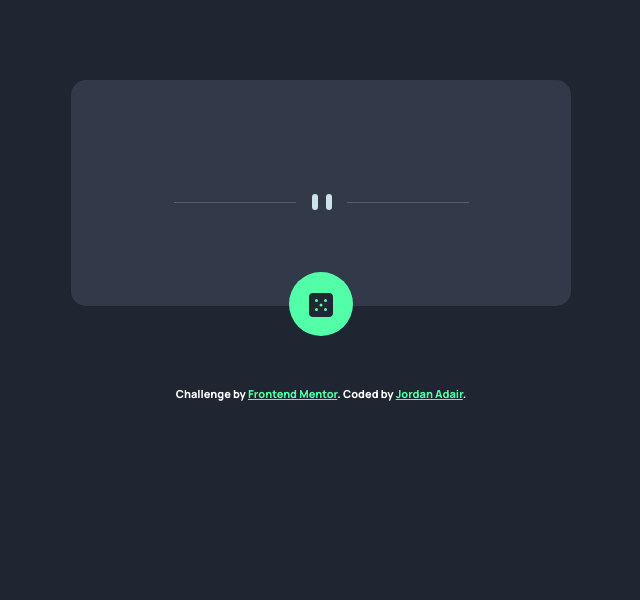
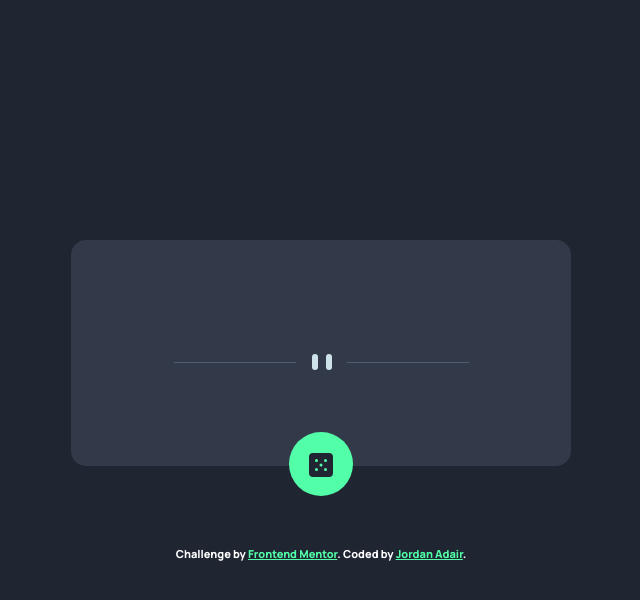
Before and after one commit to JordanAdair/advice-generator-app-main, a website: page advice-generator-app-main/index.html in a window 1280 px wide. Shown: the whole page, without its empty margins (319-959 px from the left). Drawn offline with nearby package versions, Linux system fonts and the light colour scheme; no server answers.

Commit message:
Adjusted spacing

```diff
--- a/advice-generator-app-main/styles.css
+++ b/advice-generator-app-main/styles.css
@@ -48,7 +48,7 @@ body {
 .main-content {
 	width: min(90vw, 500px);
 	margin-inline: auto;
-	margin-top: 5rem;
+	margin-top: 15rem;
 	display: flex;
 	flex-direction: column;
 	align-items: center;
```
